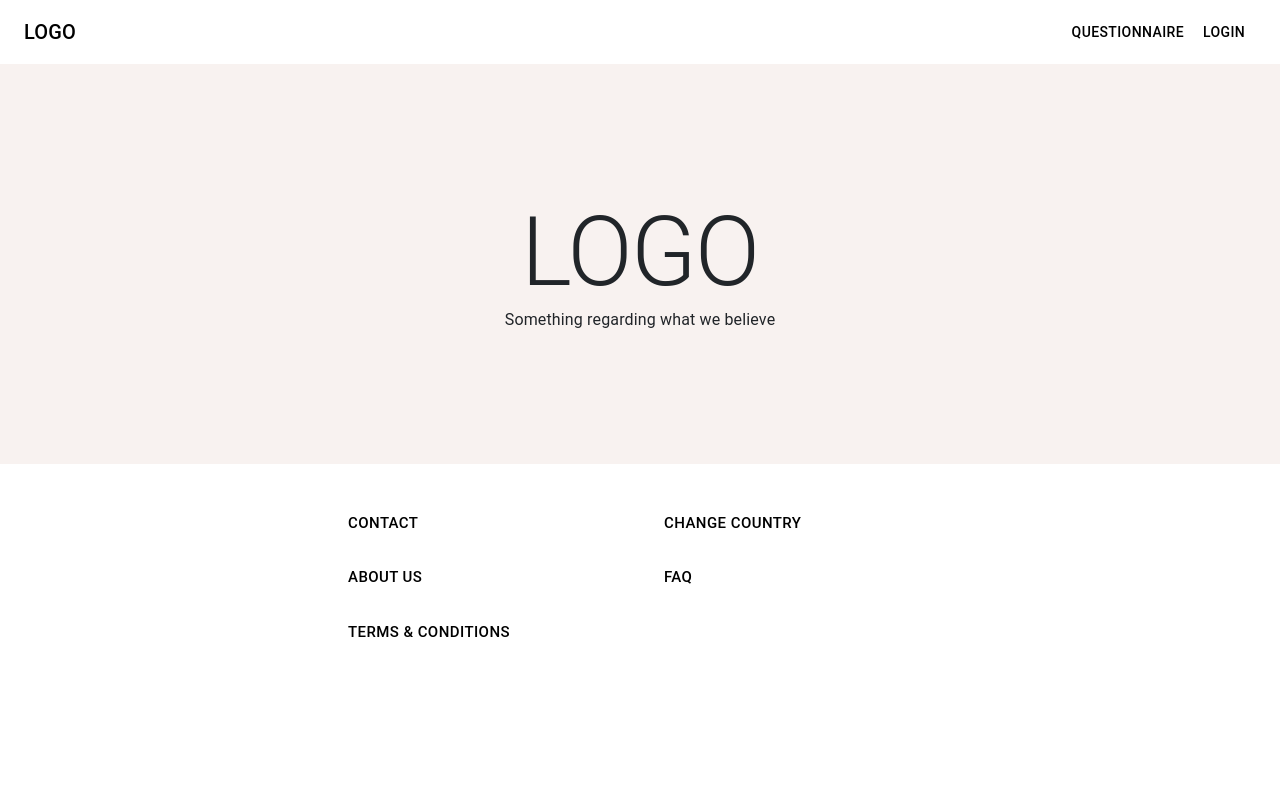
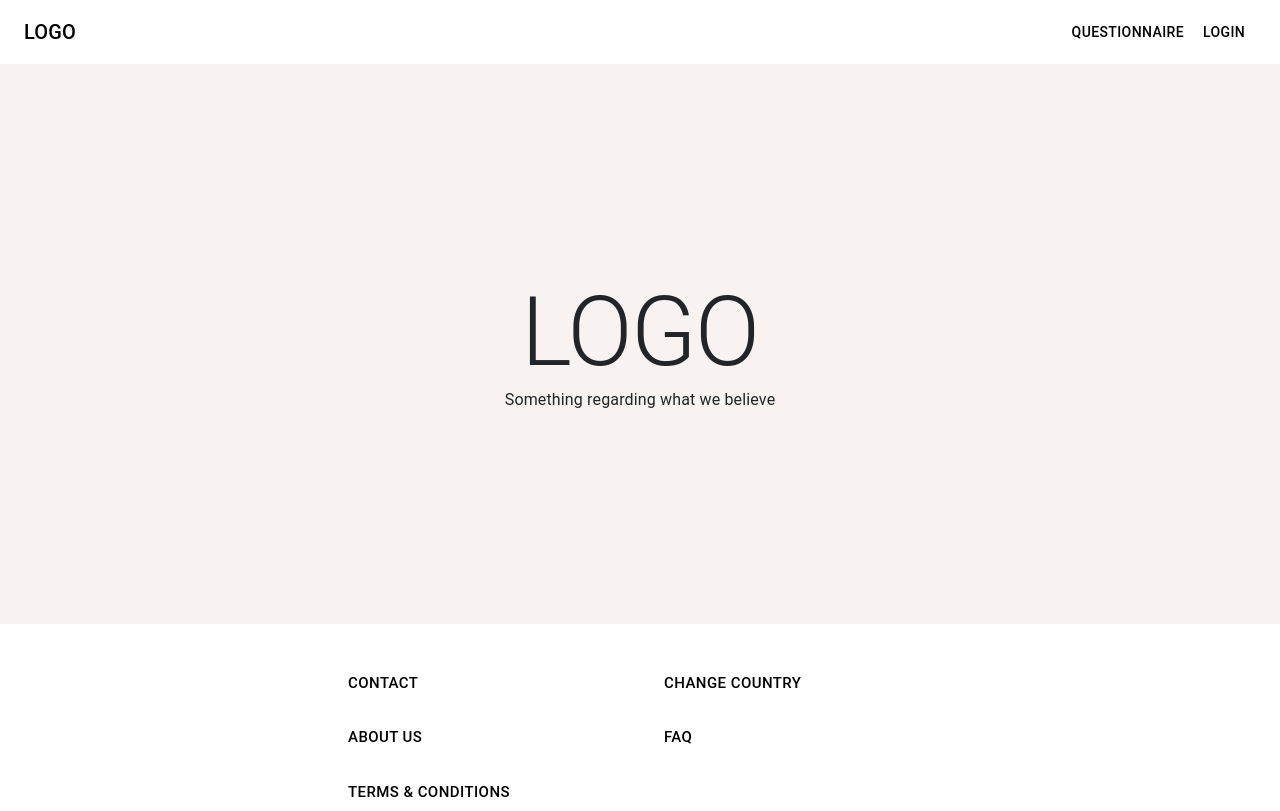
Before and after one commit to kevinc0229/litehouse, a React (Create React App) app: page / in a window 1280 px wide. Built offline with nearby package versions, Linux system fonts and the light colour scheme.

Commit message:
fixed inside for real this time kek

```diff
--- a/src/components/Welcome.js
+++ b/src/components/Welcome.js
@@ -6,19 +6,23 @@ export default function Welcome() {
   return (
     <Box
       sx={{
-        height: 400,
+        p: 5,
+        height: '70vh',
         backgroundColor: "#F8F2F0",
+        display: "flex",
+        flexDirection: 'column',
+        alignItems: 'center',
+        justifyContent: 'center'
       }}
     >
       <Box
         sx={{
-          display: 'flex',
-          flexDirection: 'column',
-          width: 500,
-          height: 400,
+          display: "inline-block",
+          width: "auto",
+          height: "auto",
           mx: "auto",
-          alignItems: 'center',
-          justifyContent: 'center'
+          p: 5
+
         }}
       >
         <Typography variant="h1" sx={{ mx: "auto",  textAlign: "center" }}>
```
